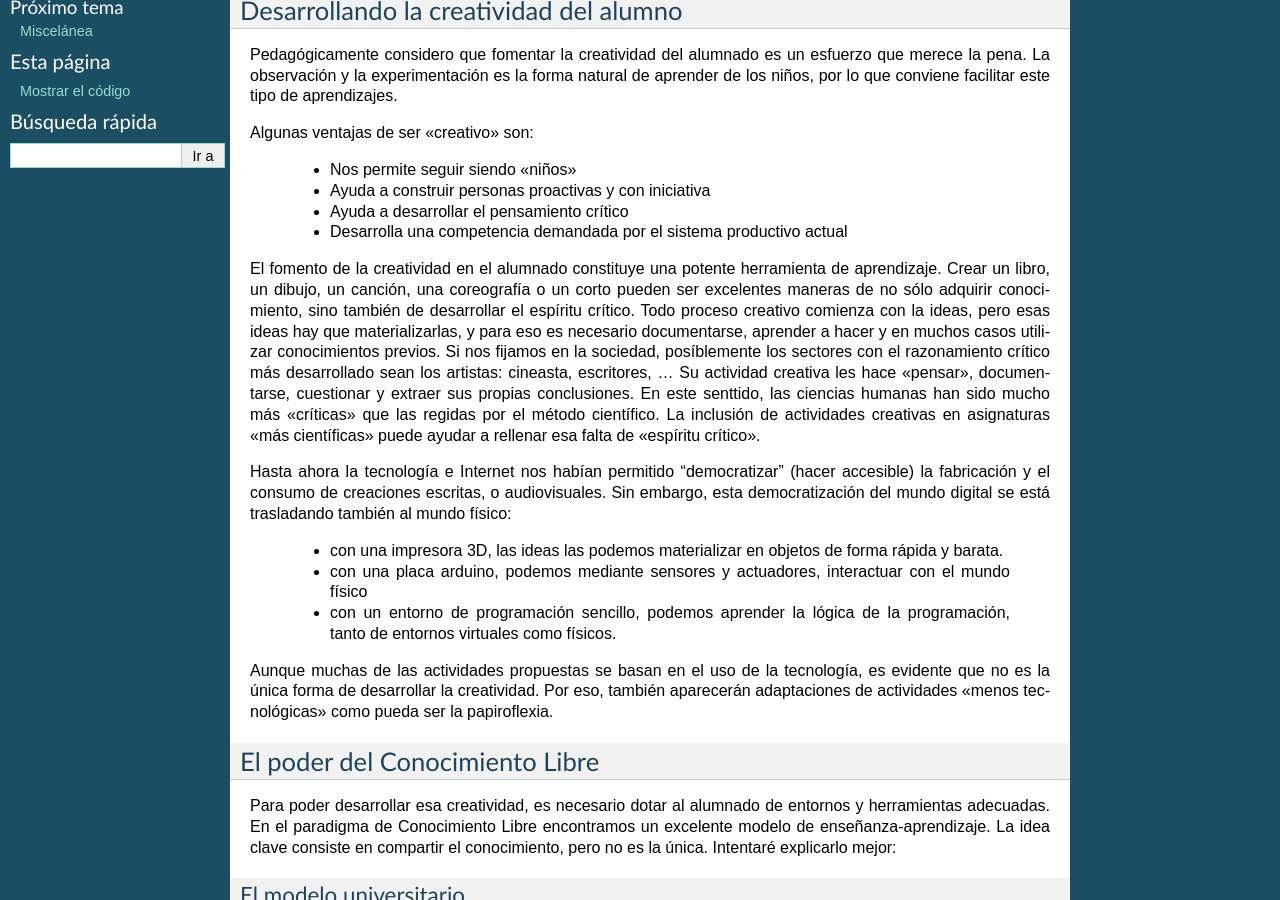
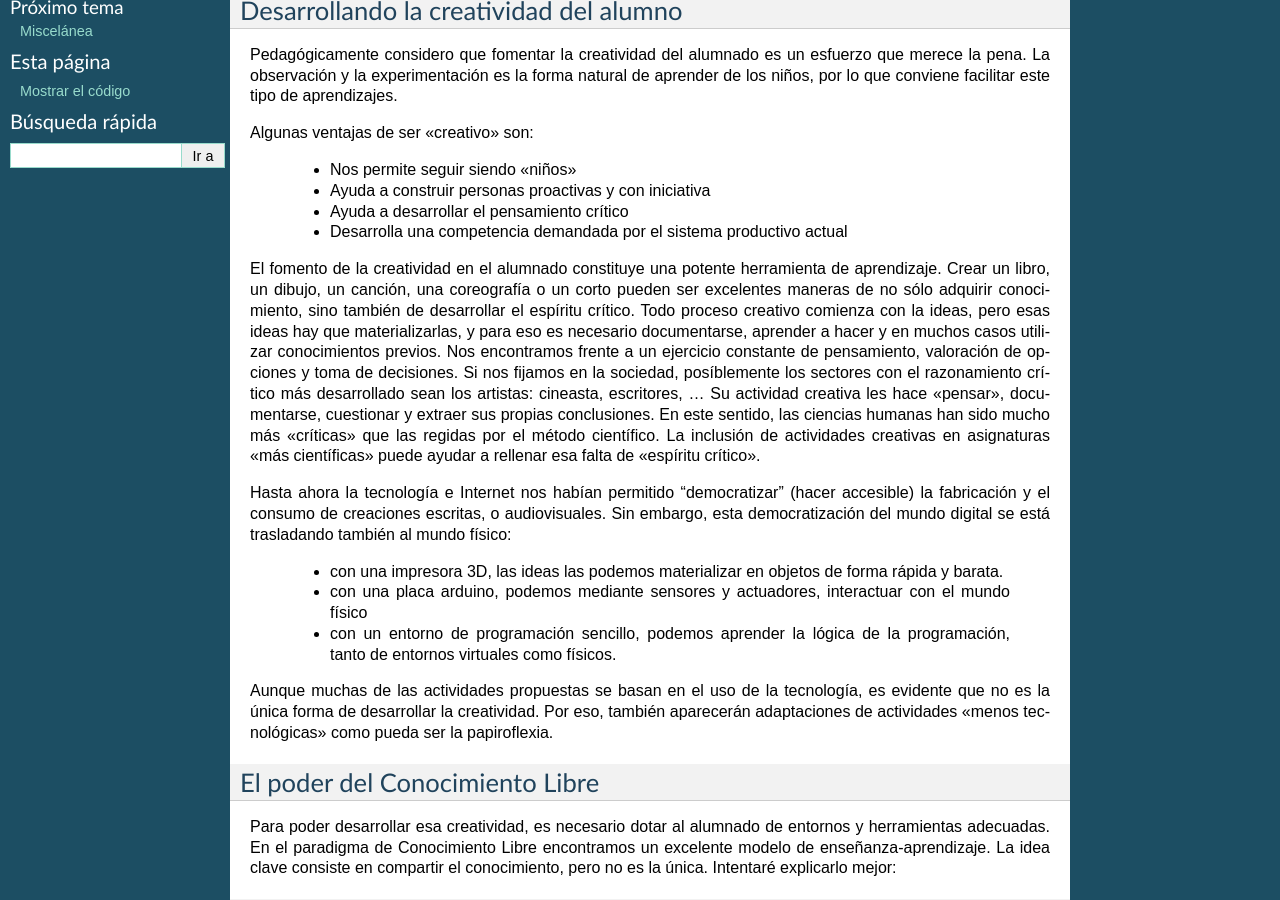
Before and after one commit to es3a10/aula_creativa, a Sphinx documentation site: the page built from docs/introduccion.rst, in a window 1280 px wide and 900 px high, scrolled down 413 px. Built offline with Sphinx 7.4.7, drawn with Linux system fonts in a browser that asks for light colours.

Commit message:
Update introduccion.rst

```diff
--- a/docs/introduccion.rst
+++ b/docs/introduccion.rst
@@ -33,9 +33,9 @@ Algunas ventajas de ser "creativo" son:
 El fomento de la creatividad en el alumnado constituye una potente herramienta de aprendizaje.
 Crear un libro, un dibujo, un canción, una coreografía o un corto pueden ser excelentes maneras de no sólo adquirir conocimiento, sino también de desarrollar el espíritu crítico.
 Todo proceso creativo comienza con la ideas, pero esas ideas hay que materializarlas, y para eso es necesario documentarse,
-aprender a hacer y en muchos casos utilizar conocimientos previos. Si nos fijamos en la sociedad, posíblemente los sectores
-con el razonamiento crítico más desarrollado sean los artistas: cineasta, escritores, ...
-Su actividad creativa les hace "pensar", documentarse, cuestionar y extraer sus propias conclusiones. En este senttido,
+aprender a hacer y en muchos casos utilizar conocimientos previos. Nos encontramos frente a un ejercicio constante de pensamiento, valoración de opciones y toma de decisiones.
+Si nos fijamos en la sociedad, posíblemente los sectores con el razonamiento crítico más desarrollado sean los artistas: cineasta, escritores, ...
+Su actividad creativa les hace "pensar", documentarse, cuestionar y extraer sus propias conclusiones. En este sentido,
 las ciencias humanas han sido mucho más "críticas" que las regidas por el método científico. La inclusión de actividades
 creativas en asignaturas "más científicas" puede ayudar a rellenar esa falta de "espíritu crítico".
 
```
